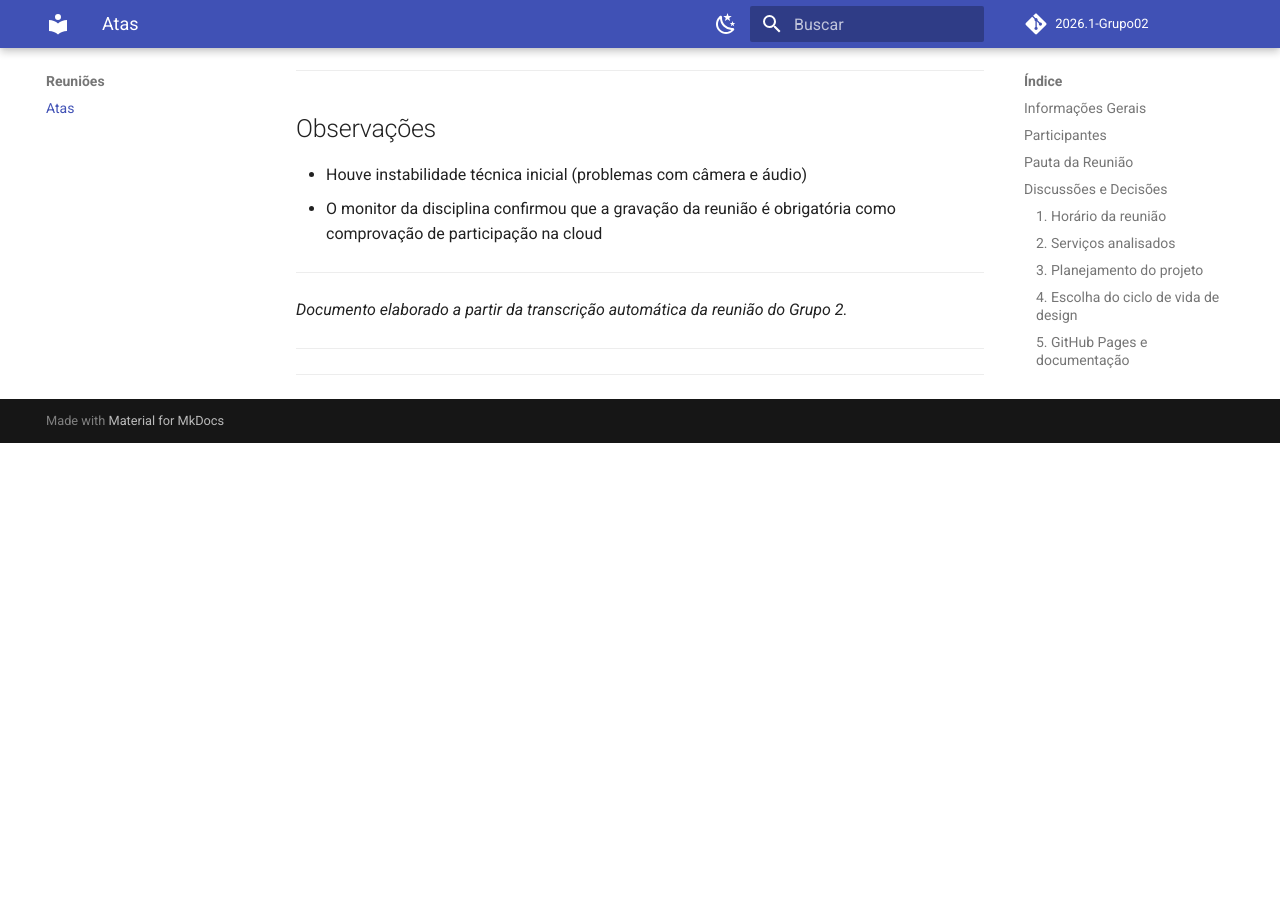
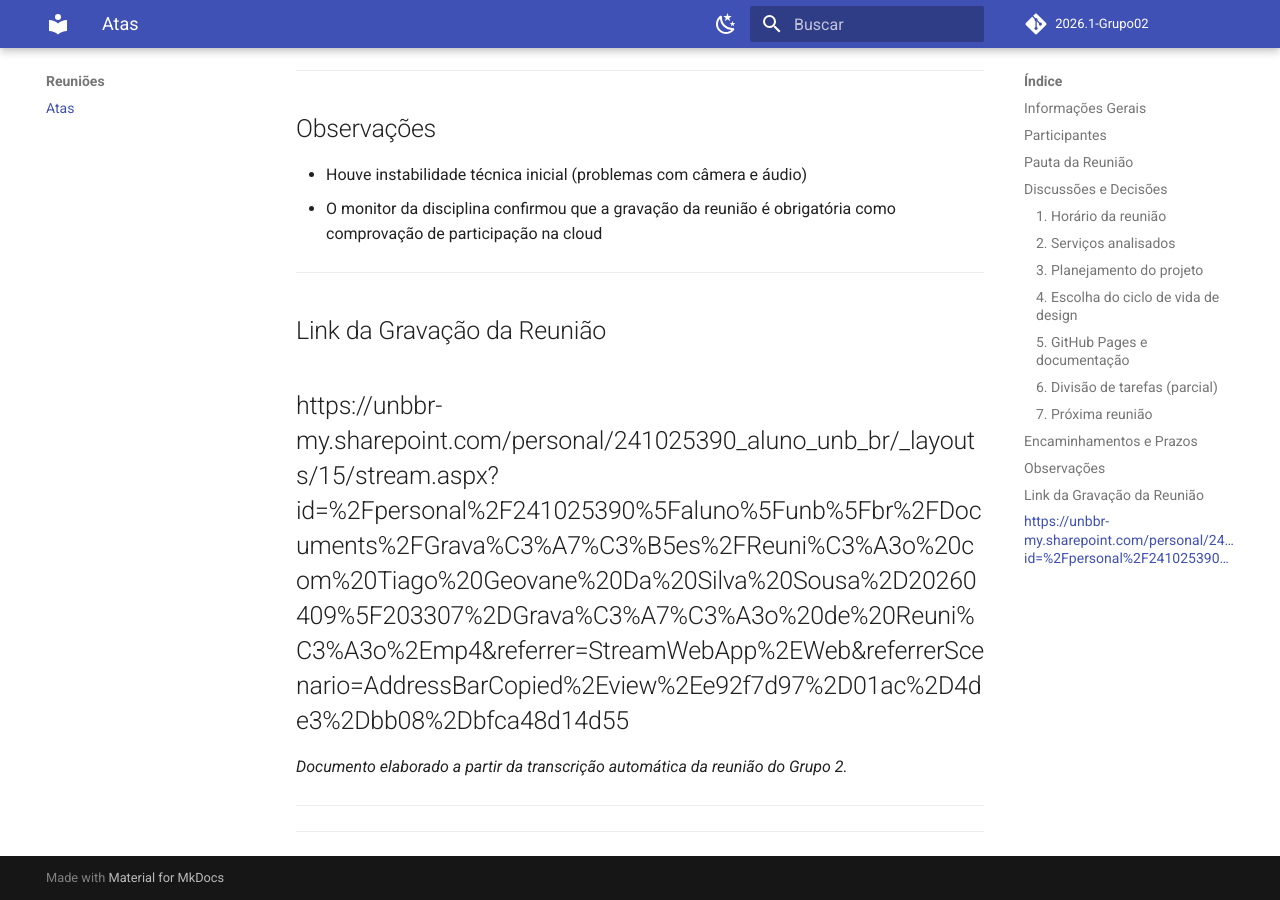
Before and after one commit to Interacao-Humano-Computador/2026.1-Grupo02, an MkDocs documentation site: the page built from docs/Reunioes/Ata Reunião 09 04 26.md, in a window 1280 px wide and 900 px high, scrolled down 3344 px. Built offline with MkDocs 1.6.1 and Material for MkDocs 9.7.7, drawn with Linux system fonts in a browser that asks for light colours; comment, search, counter and statistics services are not loaded; before the commit the page ends 3787 px from its top, so only the background shows below that.

Commit message:
[docs] Atualização da ata adição do link da reunião

```diff
--- a/docs/Reunioes/Ata Reunião 09 04 26.md
+++ b/docs/Reunioes/Ata Reunião 09 04 26.md
@@ -114,7 +114,9 @@ Agendada para **sexta-feira, às 20h30**, com duração prevista de 1 hora.
 - O monitor da disciplina confirmou que a gravação da reunião é obrigatória como comprovação de participação na cloud
 
 ---
-
+## Link da Gravação da Reunião
+https://unbbr-my.sharepoint.com/personal/241025390_aluno_unb_br/_layouts/15/stream.aspx?id=%2Fpersonal%2F241025390%5Faluno%5Funb%5Fbr%2FDocuments%2FGrava%C3%A7%C3%B5es%2FReuni%C3%A3o%20com%20Tiago%20Geovane%20Da%20Silva%20Sousa%2D20260409%5F203307%2DGrava%C3%A7%C3%A3o%20de%20Reuni%C3%A3o%2Emp4&referrer=StreamWebApp%2EWeb&referrerScenario=AddressBarCopied%2Eview%2Ee92f7d97%2D01ac%2D4de3%2Dbb08%2Dbfca48d14d55
+---
 *Documento elaborado a partir da transcrição automática da reunião do Grupo 2.*
 
 ---
```
